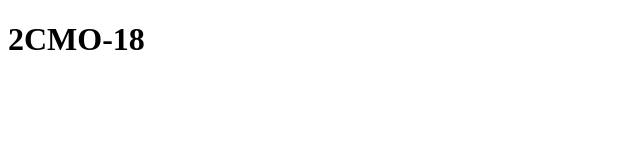
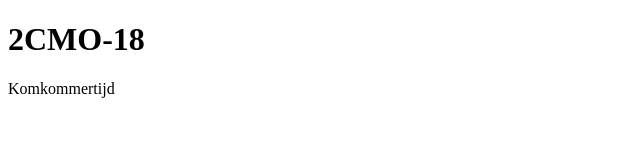
Before and after one commit to 2CMO-18-1516/2CMO-18-1516.github.io, a plain HTML site: page index.html in a window 1280 px wide. Shown: the whole page, without its empty margins (0-640 px from the left). Drawn offline with Linux system fonts and the light colour scheme.

Commit message:
Changed index.html with content

```diff
--- a/index.html
+++ b/index.html
@@ -5,5 +5,6 @@
     </head>
     <body>
         <h1> 2CMO-18 </h1>
+        <p>Komkommertijd</p>
     </body>
 </html>
```
Also changed, not shown: 1 other file.
